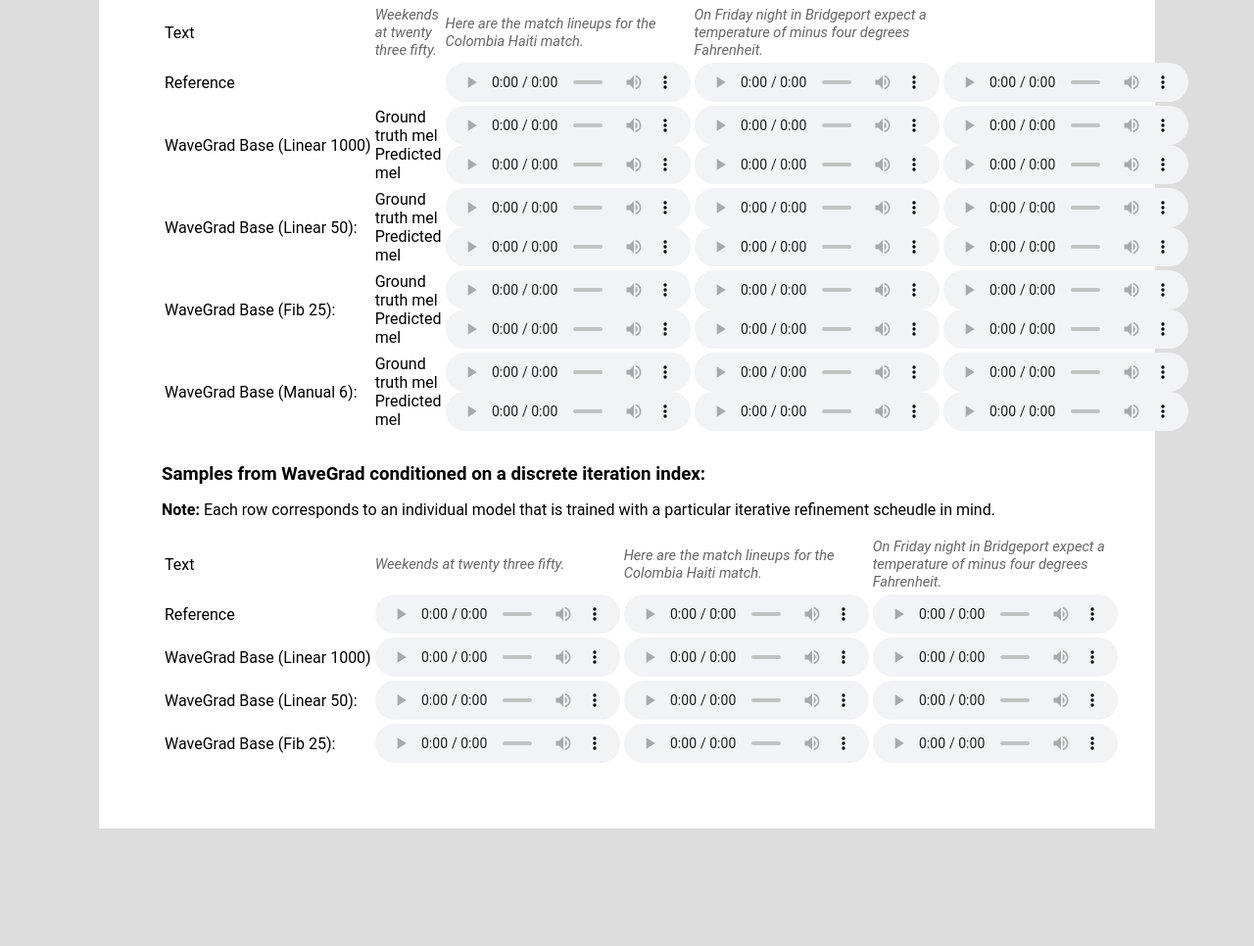
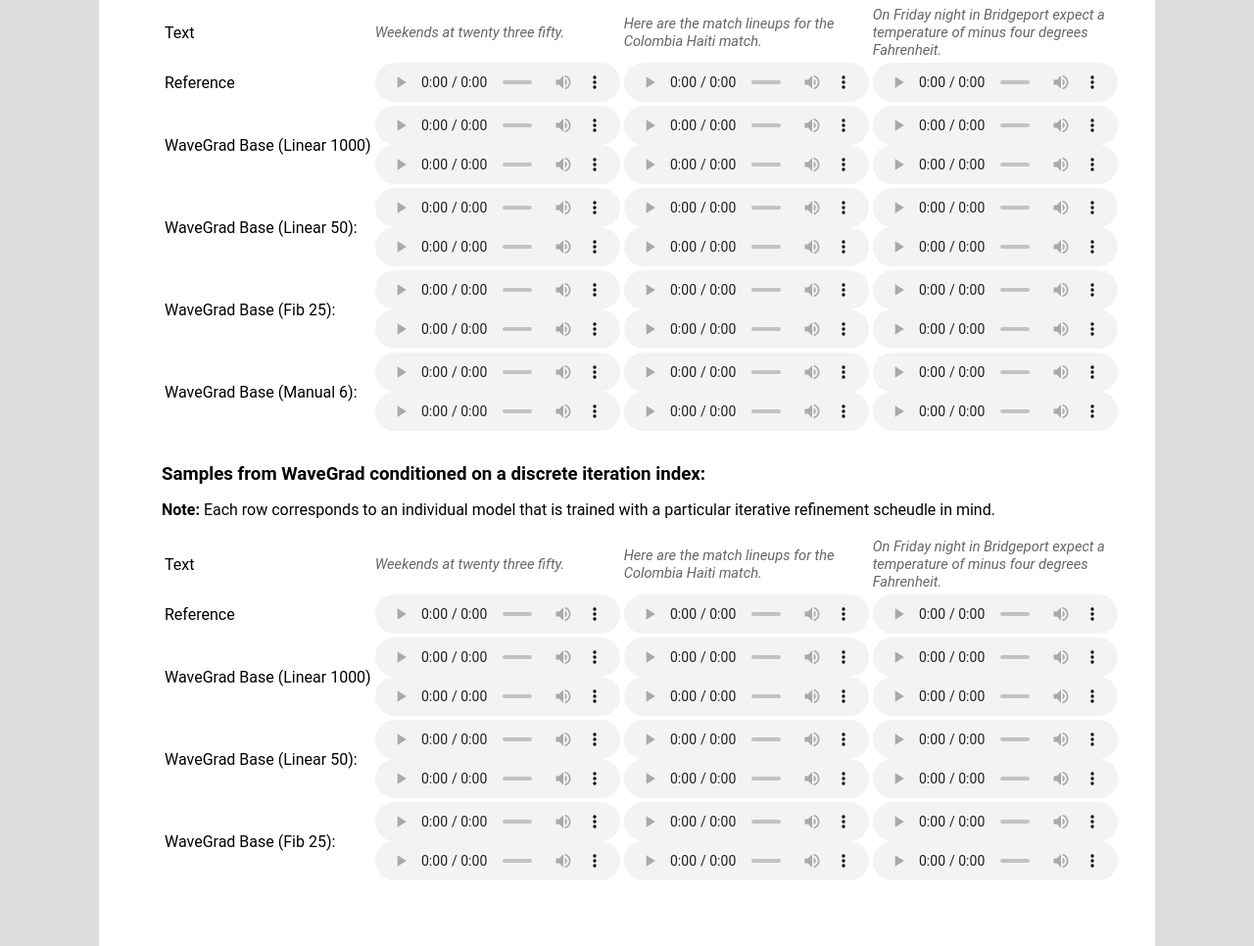
Before and after one commit to WaveGrad-ICLR2021/WaveGrad-ICLR2021, a plain HTML site: page index.html in a window 1280 px wide. Shown: the part 1520-2486 px from the top of the page at 98% size. Before the commit the page ends 2366 px from the top, so only its background shows below. Drawn offline with Linux system fonts and the light colour scheme.

Commit message:
add samples from predicted features
part 2

```diff
--- a/index.html
+++ b/index.html
@@ -230,7 +230,6 @@
             </tr>
             <tr>
                <td nowrap>Reference</td>
-	       <td> </td>
                <td>
                   <audio controls="">
                      <source src="wavs/ref_1.wav">
@@ -249,7 +248,6 @@
             </tr>
             <tr>
                <td nowrap>WaveGrad Base (Linear 1000)</td>
-	       <td>Ground truth mel<br>Predicted mel</td>
                <td>
                   <audio controls="">
                      <source src="wavs/C1000_1.wav">
@@ -280,7 +278,6 @@
             </tr>
             <tr>
                <td nowrap>WaveGrad Base (Linear 50):
-	       <td>Ground truth mel<br>Predicted mel</td>
                <td>
                   <audio controls="">
                      <source src="wavs/C50_1.wav">
@@ -311,7 +308,6 @@
             </tr>
             <tr>
                <td nowrap>WaveGrad Base (Fib 25):
-	       <td>Ground truth mel<br>Predicted mel</td>
                <td>
                   <audio controls="">
                      <source src="wavs/C25_1.wav">
@@ -342,7 +338,6 @@
             </tr>
             <tr>
                <td nowrap>WaveGrad Base (Manual 6):
-	       <td>Ground truth mel<br>Predicted mel</td>
                <td>
                   <audio controls="">
                      <source src="wavs/C6_1.wav">
@@ -411,15 +406,27 @@
                   <audio controls="">
                      <source src="wavs/D1000_1.wav">
                   </audio>
+		  <br>
+		  <audio controls="">
+                     <source src="wavs2/D1000_1.wav">
+                  </audio>
                </td>
                <td>
                   <audio controls="">
                      <source src="wavs/D1000_2.wav">
                   </audio>
+		  <br>
+		  <audio controls="">
+                     <source src="wavs2/D1000_2.wav">
+                  </audio>
                </td>
                <td>
                   <audio controls="">
                      <source src="wavs/D1000_3.wav">
+                  </audio>
+		  <br>
+		  <audio controls="">
+                     <source src="wavs2/D1000_3.wav">
                   </audio>
                </td>
             </tr>
@@ -429,15 +436,27 @@
                   <audio controls="">
                      <source src="wavs/D50_1.wav">
                   </audio>
+		  <br>
+		  <audio controls="">
+                     <source src="wavs2/D50_1.wav">
+                  </audio>
                </td>
                <td>
                   <audio controls="">
                      <source src="wavs/D50_2.wav">
                   </audio>
+		  <br>
+		  <audio controls="">
+                     <source src="wavs2/D50_2.wav">
+                  </audio>
                </td>
                <td>
                   <audio controls="">
                      <source src="wavs/D50_3.wav">
+                  </audio>
+		  <br>
+		  <audio controls="">
+                     <source src="wavs2/D50_3.wav">
                   </audio>
                </td>
             </tr>
@@ -447,15 +466,27 @@
                   <audio controls="">
                      <source src="wavs/D25_1.wav">
                   </audio>
+		  <br>
+		  <audio controls="">
+                     <source src="wavs2/D25_1.wav">
+                  </audio>
                </td>
                <td>
                   <audio controls="">
                      <source src="wavs/D25_2.wav">
                   </audio>
+		  <br>
+		  <audio controls="">
+                     <source src="wavs2/D25_2.wav">
+                  </audio>
                </td>
                <td>
                   <audio controls="">
                      <source src="wavs/D25_3.wav">
+                  </audio>
+		  <br>
+		  <audio controls="">
+                     <source src="wavs2/D25_3.wav">
                   </audio>
                </td>
             </tr>
```
